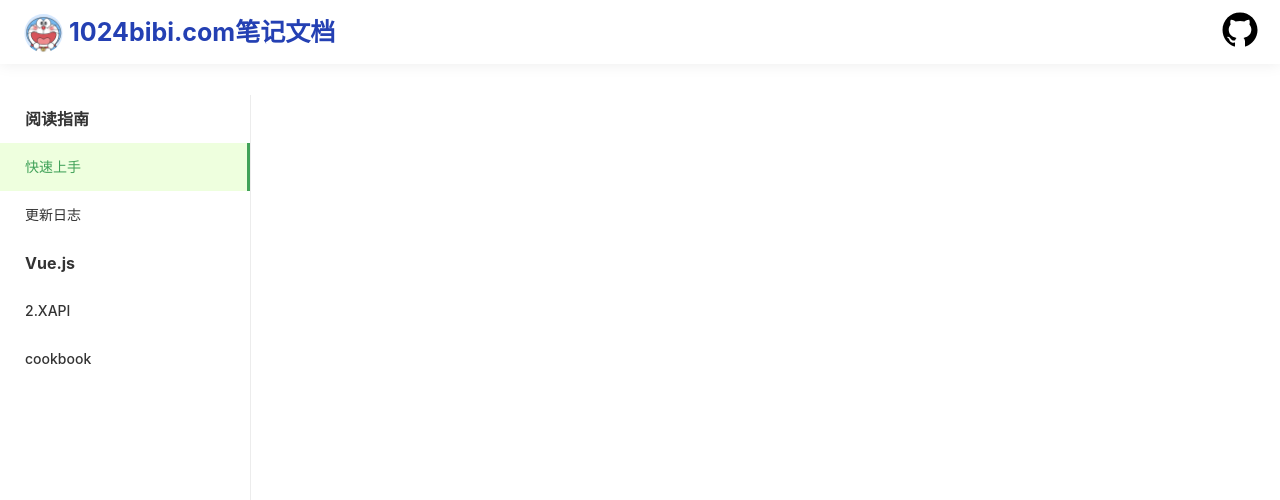
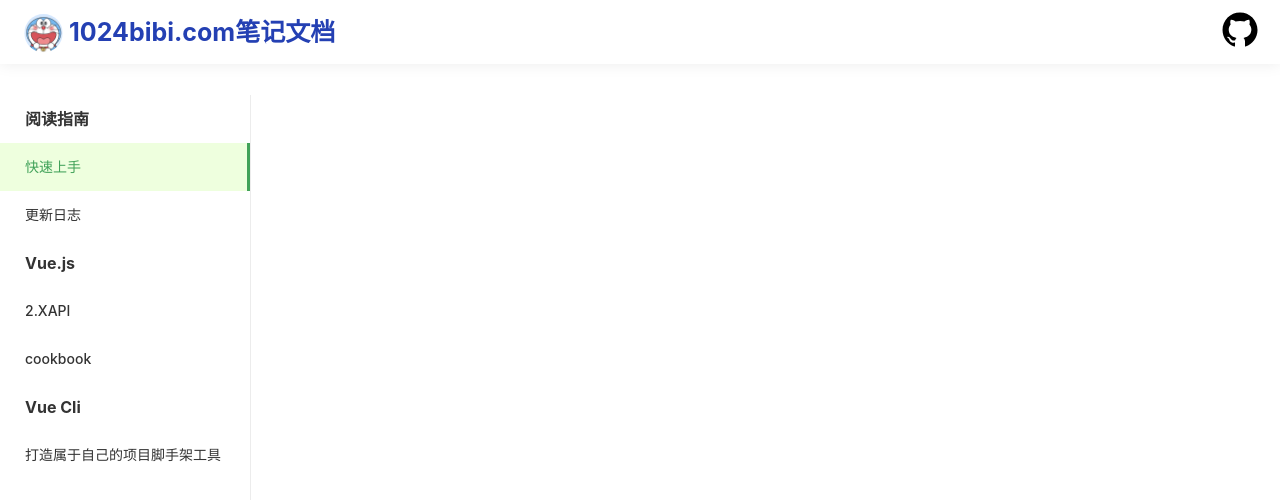
Before and after one commit to learn-docs/vue-docs, a Vue app: page /#/ in a window 1280 px wide. Shown: the top 500 px of the page. Built offline with nearby package versions, Linux system fonts and the light colour scheme.

Commit message:
add: vuecli.md

```diff
--- a/site/router/index.js
+++ b/site/router/index.js
@@ -29,6 +29,11 @@ const routes = [
         component: () => import(/*cookbook*/ "../docs/cookbook.md")
       },
       {
+        path: "/vuecli",
+        name: "vuecli",
+        component: () => import(/*vuecli*/ "../docs/vuecli.md")
+      },
+      {
         path: "/component/button",
         name: "component-button",
         component: () => import("../../src/button/index.md")
--- a/site/views/Home.vue
+++ b/site/views/Home.vue
@@ -27,6 +27,10 @@
       </router-link>
       <router-link class="home--left-link" to="/cookbook">
         cookbook
+      </router-link>
+      <div class="home--left-title">Vue Cli</div>
+      <router-link class="home--left-link" to="/vuecli">
+        打造属于自己的项目脚手架工具
       </router-link>
       <!-- <div class="home--left-title">组件</div>
       <router-link class="home--left-link" to="/component/button">
```
Also changed, not shown: 1 other file (tests, documents, lock files or other folders).
